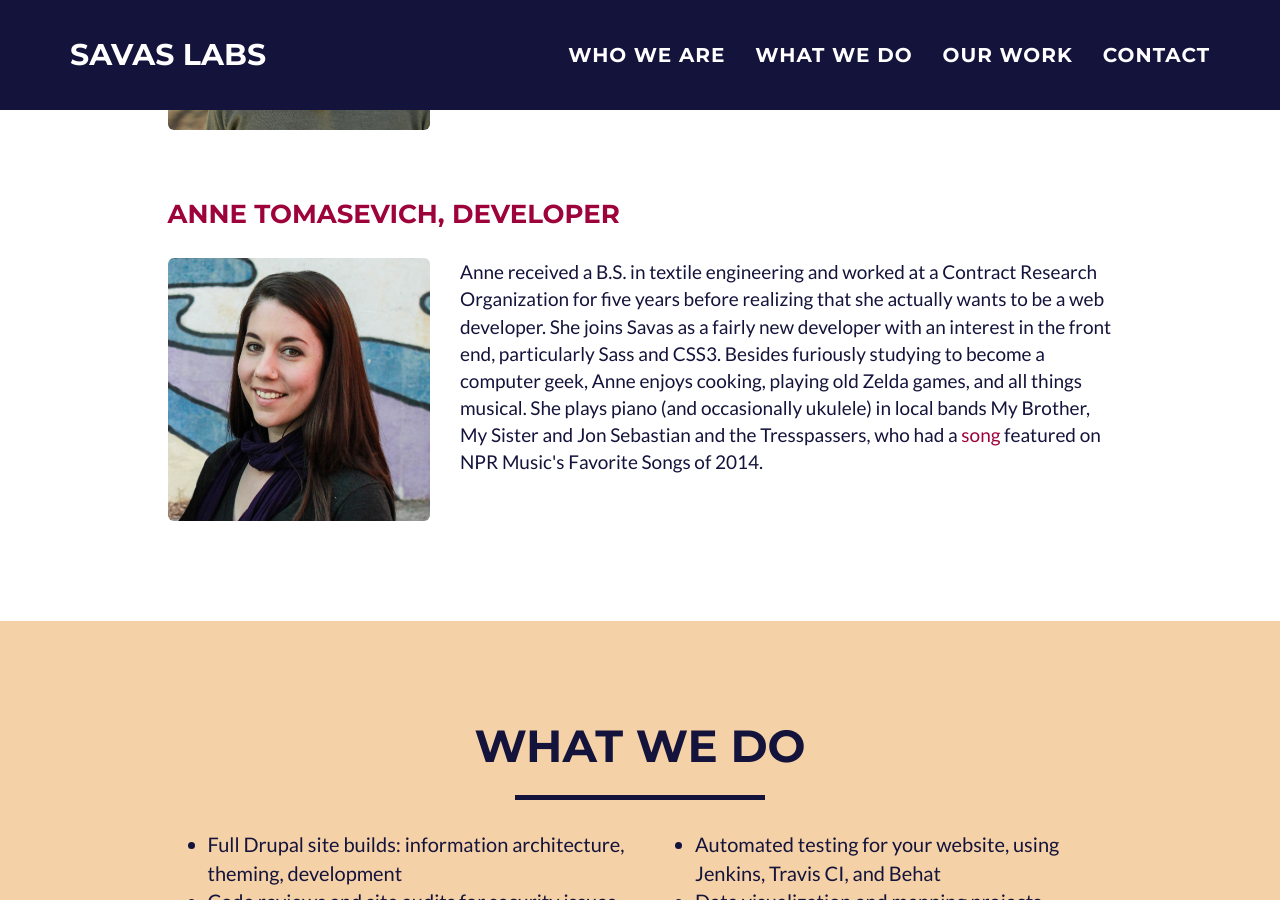
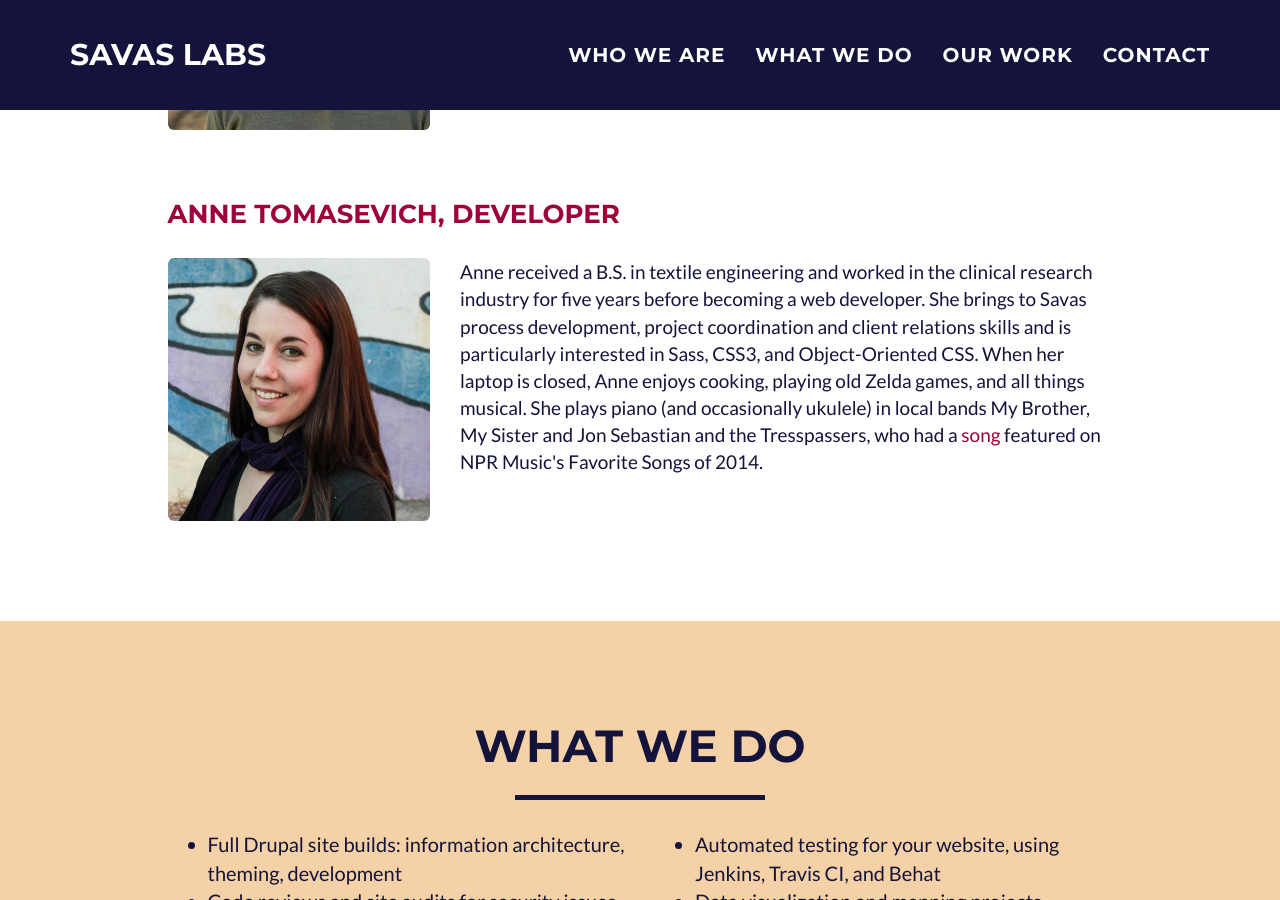
Before and after one commit to savaslabs/savaslabs_old, a Jekyll site: the page built from index.html, in a window 1280 px wide and 900 px high, scrolled down 2351 px. Built offline with Jekyll 4.4.1, drawn with Linux system fonts in a browser that asks for light colours.

Commit message:
Update Anne's profile and remove modal IDs

```diff
--- a/_data/profiles.yml
+++ b/_data/profiles.yml
@@ -2,7 +2,6 @@
   firstname: Chris
   title: Founder
   img: chris_square.jpg
-  modal-id: 1
   bio:
   >
     Chris has been a professional web developer since 2007 and made his first website
@@ -20,7 +19,6 @@
   firstname: Kosta
   title: Director of Technology
   img: kosta_square.jpg
-  modal-id: 2
   bio:
   >
     Kosta is a programmer with ten years of web development experience. As directory of
@@ -35,7 +33,6 @@
   firstname: Dan
   title: Developer
   img: dan_square.jpg
-  modal-id: 3
   bio:
   >
     Dan has worked as a web developer for the past two years specializing in the Drupal
@@ -51,7 +48,6 @@
   firstname: Tim
   title: Developer
   img: tim_square.jpg
-  modal-id: 4
   bio:
   >
     Tim is a cartographer and web developer. His web development experience dates
@@ -68,14 +64,13 @@
   firstname: Anne
   title: Developer
   img: anne_square.jpg
-  modal-id: 5
   bio:
   >
-    Anne received a B.S. in textile engineering and worked at a Contract Research
-    Organization for five years before realizing that she actually wants to be a web developer.
-    She joins Savas as a fairly new developer with an interest in the front end, particularly
-    Sass and CSS3. Besides furiously studying to become a computer geek, Anne enjoys cooking,
-    playing old Zelda games, and all things musical. She plays piano (and occasionally ukulele)
-    in local bands My Brother, My Sister and Jon Sebastian and the Tresspassers, who
-    had a <a href="http://jonsebastian.bandcamp.com/track/nightmare-sisters" class="accent-hover">song</a>
+    Anne received a B.S. in textile engineering and worked in the clinical research industry for
+    five years before becoming a web developer. She brings to Savas process development, project
+    coordination and client relations skills and is particularly interested in Sass, CSS3, and
+    Object-Oriented CSS. When her laptop is closed, Anne enjoys cooking, playing old Zelda games,
+    and all things musical. She plays piano (and occasionally ukulele) in local bands My Brother,
+    My Sister and Jon Sebastian and the Tresspassers, who had a
+    <a href="http://jonsebastian.bandcamp.com/track/nightmare-sisters" class="accent-hover">song</a>
     featured on NPR Music's Favorite Songs of 2014.
```
